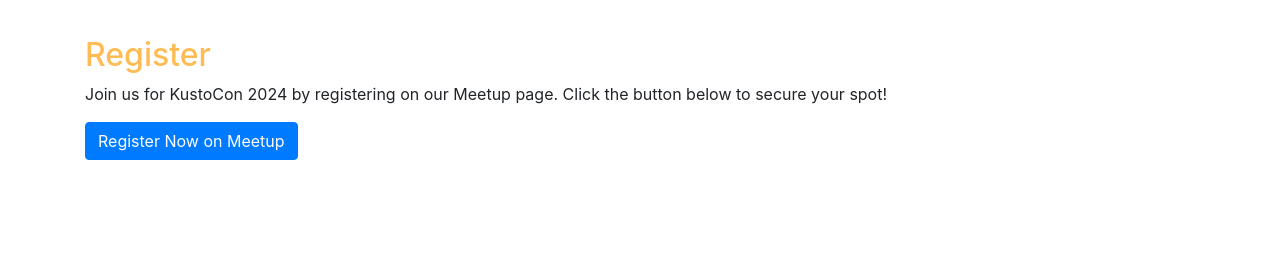
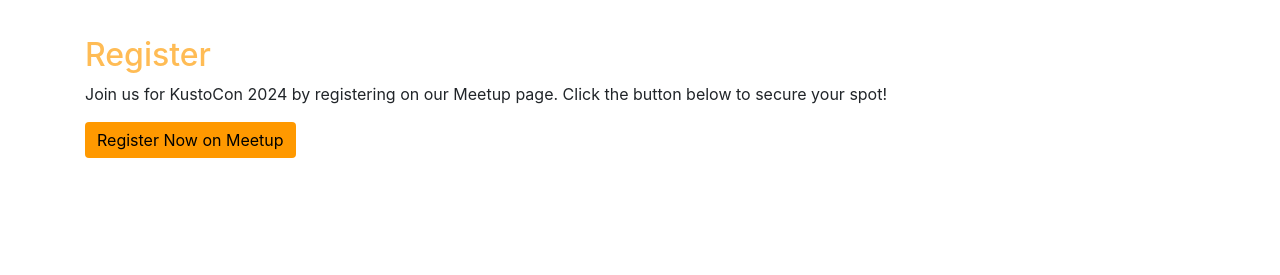
Before and after one commit to foudendorp/KustoCon, a plain HTML site: page index.html in a window 1280 px wide. Shown: the part 1280-1555 px from the top of the page. Drawn offline with nearby package versions, Linux system fonts and the light colour scheme.

Commit message:
update register button

```diff
--- a/index.html
+++ b/index.html
@@ -82,6 +82,15 @@
       max-width: 300px;
       margin: 10px;
       flex: 1 1 45%; /* Zorgt voor twee logo's per rij, past zich aan bij kleiner scherm */
+    }
+    .btn-register {
+      background-color: #FF9900; /* Button color */
+      color: #000; /* Text color */
+      border: none;
+    }
+
+    .btn-register:hover {
+      background-color: #FFBC55; /* Optional: color on hover */
     }
 
   </style>
@@ -185,7 +194,7 @@
     <div class="container">
       <h2>Register</h2>
       <p>Join us for KustoCon 2024 by registering on our Meetup page. Click the button below to secure your spot!</p>
-      <a href="https://meetu.ps/e/NqpTl/C6MQs/i" class="btn btn-primary" target="_blank">Register Now on Meetup</a>
+      <a href="https://meetu.ps/e/NqpTl/C6MQs/i" class="btn btn-register" target="_blank">Register Now on Meetup</a>
     </div>
   </section>
 
```
Also changed, not shown: img/sponsors/kustoworks.png.
